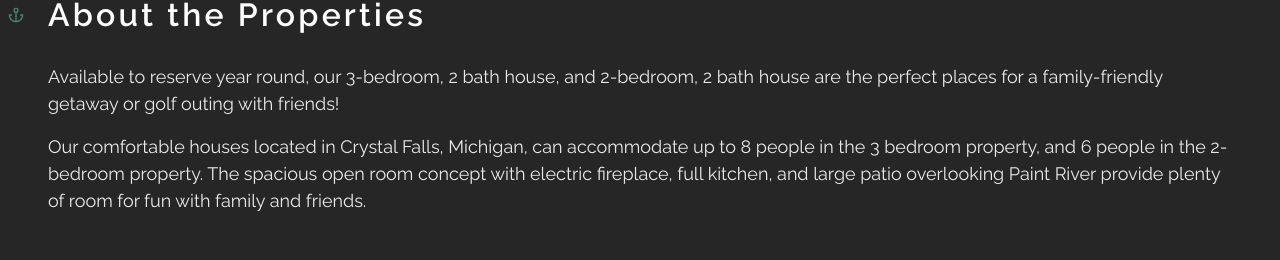
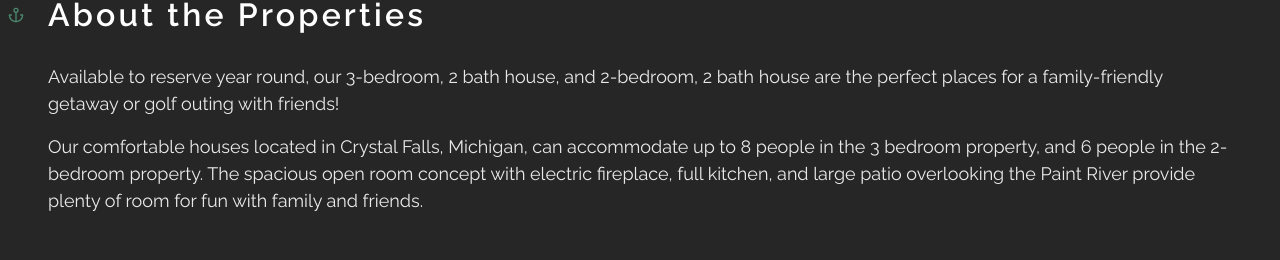
Before and after one commit to FrankieMarie/paint-river-rentals, a website built with Vite: page index.html in a window 1280 px wide. Shown: the part 919-1179 px from the top of the page. Built offline with nearby package versions, Linux system fonts and the light colour scheme; files whose address does not match are found by name.

Commit message:
update copy

```diff
--- a/index.html
+++ b/index.html
@@ -112,7 +112,7 @@
           Our comfortable houses located in Crystal Falls, Michigan, can
           accommodate up to 8 people in the 3 bedroom property, and 6 people in
           the 2-bedroom property. The spacious open room concept with electric
-          fireplace, full kitchen, and large patio overlooking Paint River
+          fireplace, full kitchen, and large patio overlooking the Paint River
           provide plenty of room for fun with family and friends.
         </p>
         <!-- Amenities -->
```
